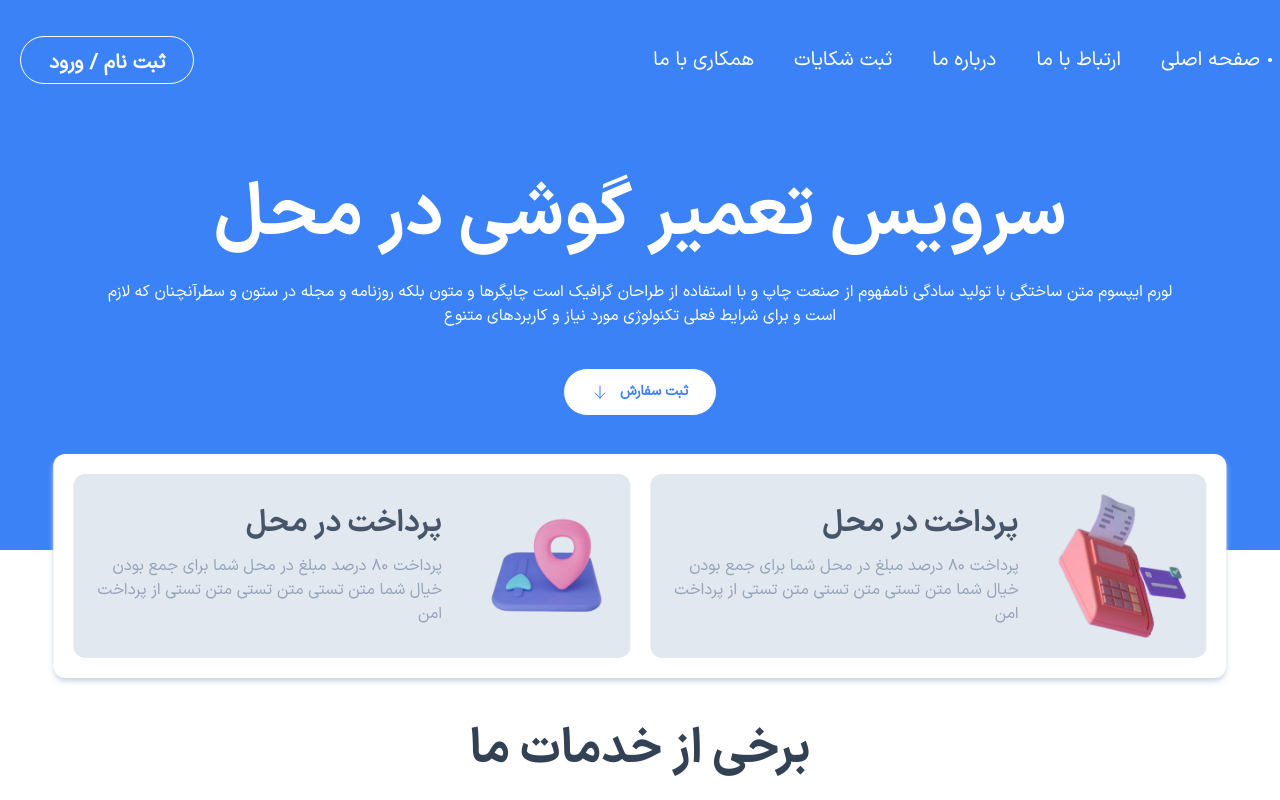
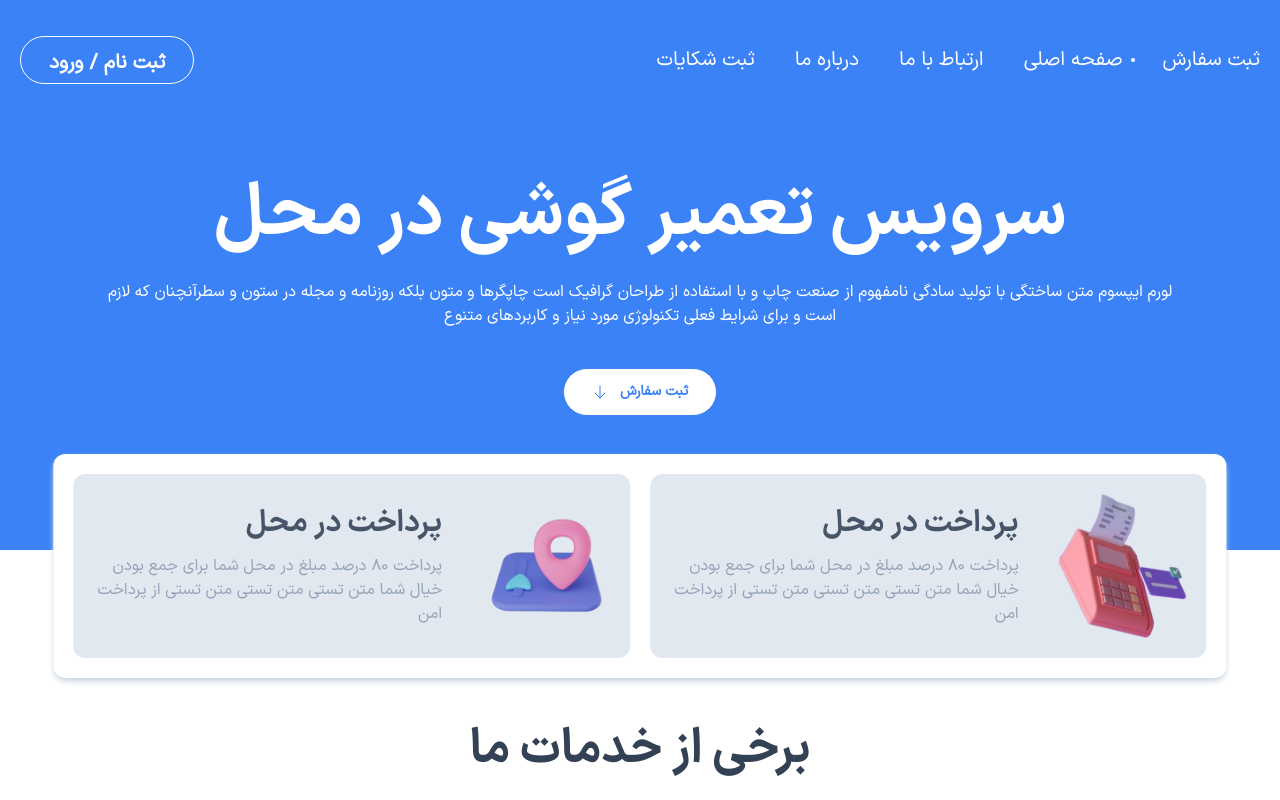
Before and after one commit to Apple-Service-ir/AppleService-RepairProject-FrontEnd, a React (Vite) app: page / in a window 1280 px wide. Shown: the top 800 px of the page. Built offline with nearby package versions, Linux system fonts and the light colour scheme.

Commit message:
change navlink in header

```diff
--- a/src/components/Header/Header.jsx
+++ b/src/components/Header/Header.jsx
@@ -32,6 +32,9 @@ export function Header() {
         </div>
         <ul className='hidden justify-center items-center gap-10 lg:flex'>
           <li>
+            <NavLink className='header__navlink text-white text-xl'>ثبت سفارش</NavLink>
+          </li>
+          <li>
             <NavLink className='header__navlink-active text-white text-xl'>صفحه اصلی</NavLink>
           </li>
           <li>
@@ -43,9 +46,6 @@ export function Header() {
           <li>
             <NavLink className='header__navlink text-white text-xl'>ثبت شکایات</NavLink>
           </li>
-          <li>
-            <NavLink className='header__navlink text-white text-xl'>همکاری با ما</NavLink>
-          </li>
         </ul>
         <NavLink className='btn btn-outline text-white border-white text-xl rounded-full py-3 px-7
           hover:bg-white hover:text-blue-500'>ثبت نام / ورود</NavLink>
```
